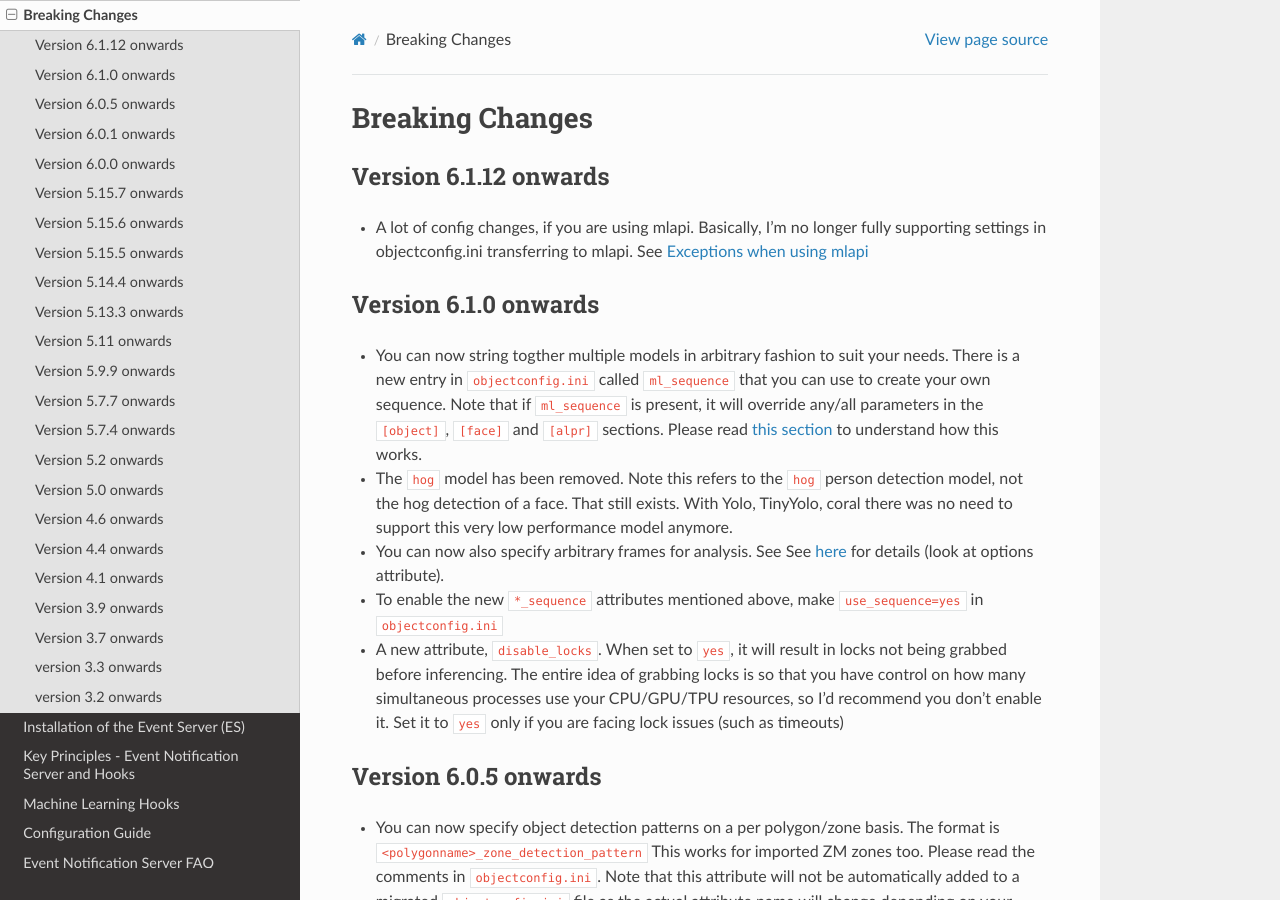
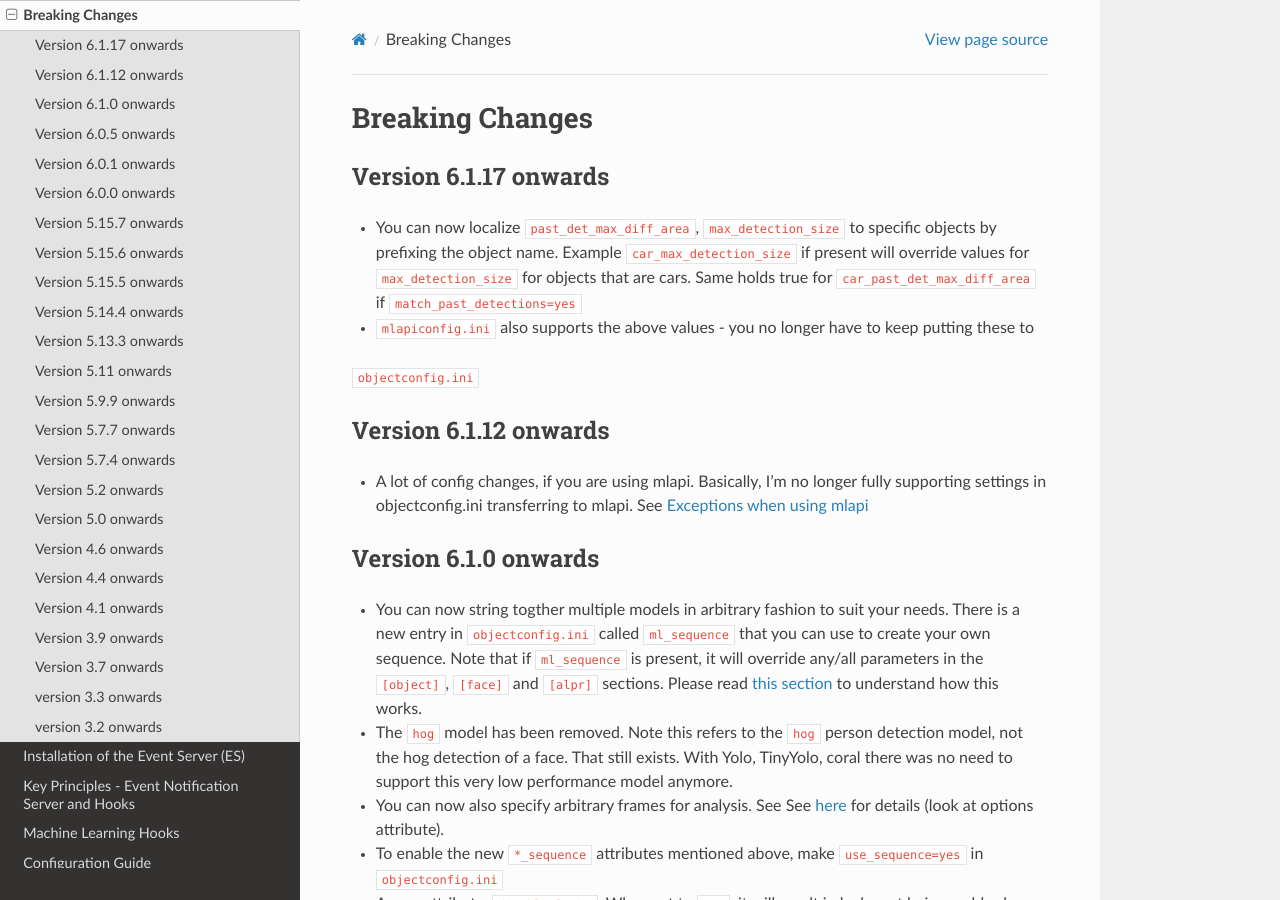
Before and after one commit to ZoneMinder/zmeventnotification, a Sphinx documentation site: the page built from docs/guides/breaking.rst, in a window 1280 px wide and 900 px high. Built offline with Sphinx 7.4.7 and the Read the Docs theme 2.0.0, drawn with Linux system fonts in a browser that asks for light colours; some of the changed text lies outside the part shown.

Commit message:
update new params

```diff
--- a/docs/guides/breaking.rst
+++ b/docs/guides/breaking.rst
@@ -1,5 +1,14 @@
 Breaking Changes
 ----------------
+
+Version 6.1.17 onwards
+~~~~~~~~~~~~~~~~~~~~~~~
+- You can now localize ``past_det_max_diff_area``, ``max_detection_size`` to specific objects
+  by prefixing the object name. Example ``car_max_detection_size`` if present will override
+  values for ``max_detection_size`` for objects that are cars. Same holds true for ``car_past_det_max_diff_area`` if
+  ``match_past_detections=yes``
+- ``mlapiconfig.ini`` also supports the above values - you no longer have to keep putting these to
+``objectconfig.ini``
 
 Version 6.1.12 onwards
 ~~~~~~~~~~~~~~~~~~~~~~~~
```
Also changed, not shown: other parts of docs/guides/breaking.rst (+1 -1 lines).
